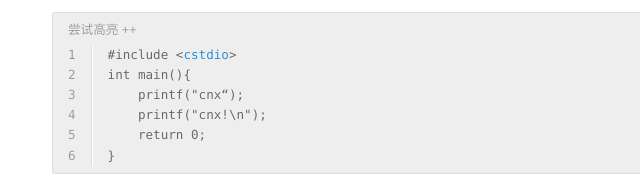
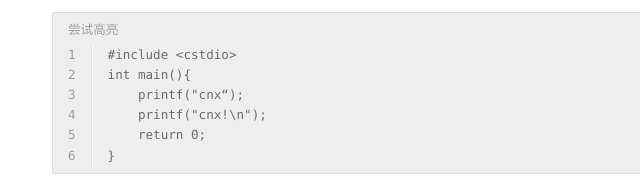
Before and after one commit to bobchennan/bobchennan.github.io, a plain HTML site: page 2013/10/11/try-to-start-a-new-blog/index.html in a window 1280 px wide. Shown: the part 333-519 px from the top of the page, 65-705 px from the left. Drawn offline with nearby package versions, Linux system fonts and the light colour scheme.

Commit message:
update code

```diff
--- a/2013/10/11/try-to-start-a-new-blog/index.html
+++ b/2013/10/11/try-to-start-a-new-blog/index.html
@@ -60,13 +60,13 @@
     <div class="entry">
 
         <p>昨天看到一个同行的博客，放在github pages上。我对这种静态博客还是挺有兴趣的，Markdown写起来比较方便。于是自己也来配置一下。<br>  碰巧在网上看到了<a href="https://github.com/tommy351/hexo" target="_blank">Hexo</a>，是基于NodeJS做的，正好比较熟，于是尝试在Cloud 9上配置了环境，生成了这个Blog。<br>  现在基本上什么都没有，以后慢慢更新。</p>
-<figure class="highlight lang-C"><figcaption><span>尝试高亮 ++</span></figcaption><table><tr><td class="gutter"><pre>1
+<figure class="highlight lang-cpp"><figcaption><span>尝试高亮 </span></figcaption><table><tr><td class="gutter"><pre>1
 2
 3
 4
 5
 6
-</pre></td><td class="code"><pre>#include <span class="tag">&lt;<span class="title">cstdio</span>&gt;</span>
+</pre></td><td class="code"><pre>#include &lt;cstdio&gt;
 int main(){
     printf("cnx“);
     printf("cnx!\n");
```
Also changed, not shown: index.html (+2 -2 lines).
